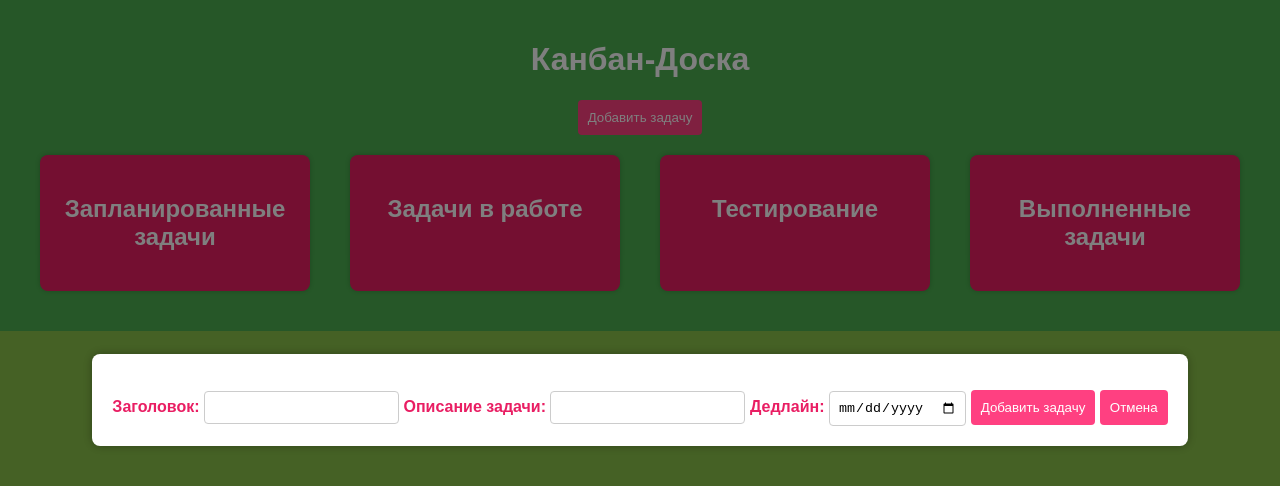
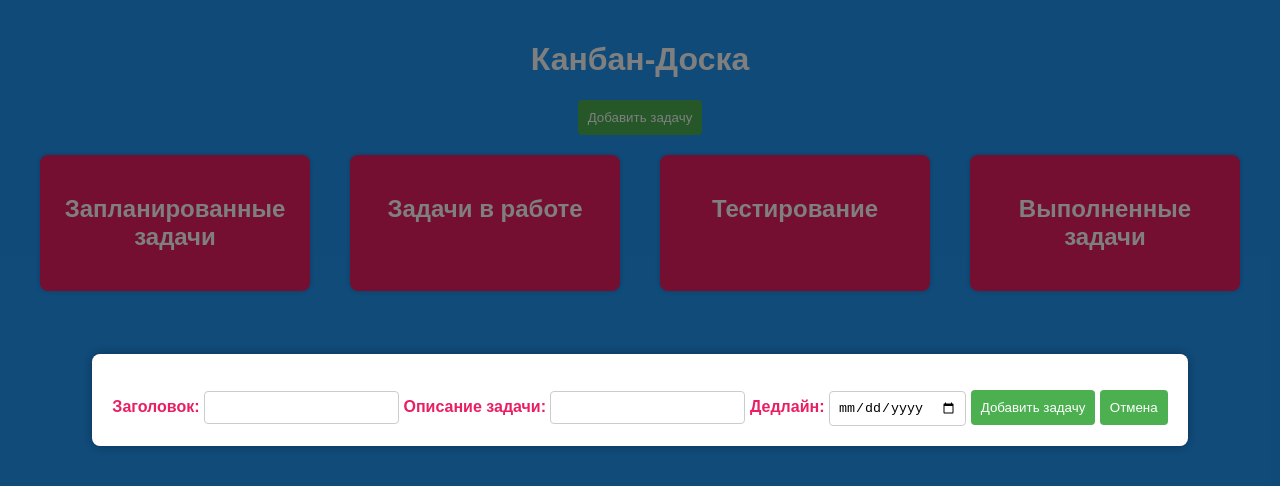
Before and after one commit to Jahongir2503/Kanban-Doska, a plain HTML site: page index.html in a window 1280 px wide. Drawn offline with Linux system fonts and the light colour scheme.

Commit message:
перекрасил сайт

```diff
--- a/css/style.css
+++ b/css/style.css
@@ -2,14 +2,14 @@ body {
     font-family: 'Arial', sans-serif;
     margin: 0;
     padding: 0;
-    background-color: #8BC34A;
-    color: #fff;
+    background-color: #2196F3;
+    color: #ffffff;
 }
 
 .header {
     text-align: center;
     padding: 20px;
-    background-color: #4CAF50;
+    background-color: #2196F3;
 }
 
 form {
@@ -18,7 +18,6 @@ form {
     gap: 10px;
     color: #E91E63;
 }
-
 
 .kanban-card button {
     margin-top: 5px;
@@ -41,7 +40,7 @@ input, textarea {
 }
 
 button {
-    background-color: #FF4081;
+    background-color: #4CAF50;
     color: #fff;
     padding: 10px;
     border: none;
@@ -50,7 +49,7 @@ button {
 }
 
 button:hover {
-    background-color: #E91E63;
+    background-color: #45a049;
 }
 
 .kanban-board {
```
